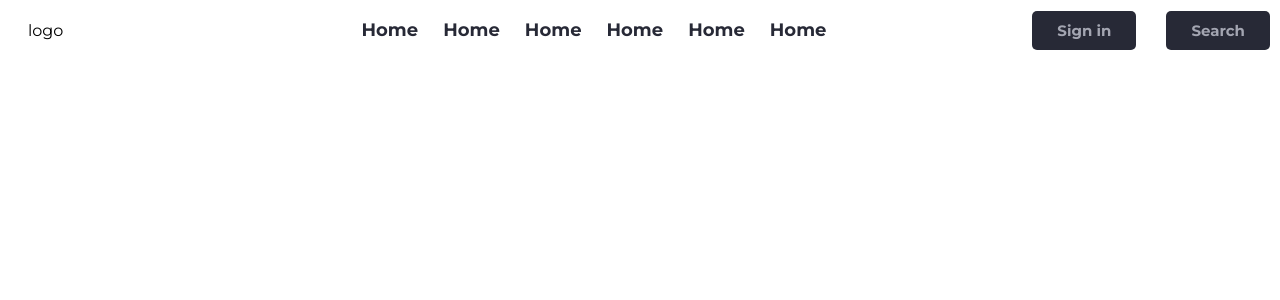
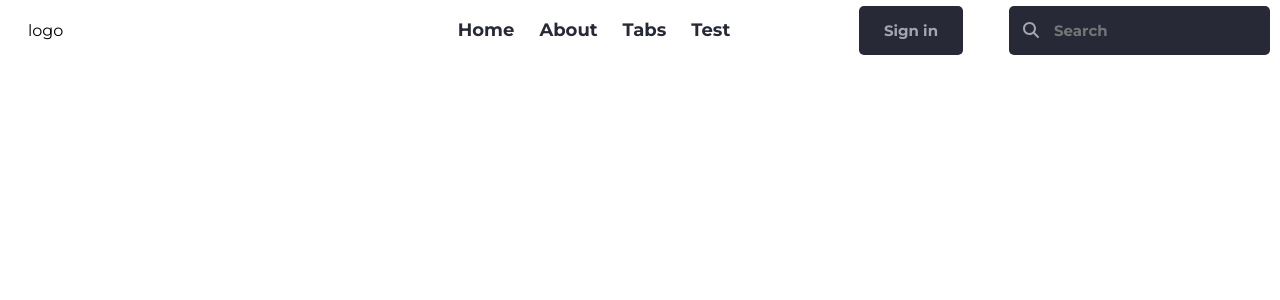
Before and after one commit to CactusNormal7/3b2-next, a Next.js app: page / in a window 1280 px wide. Shown: the top 300 px of the page. Built offline with nearby package versions, Linux system fonts and the light colour scheme; no server answers.

Commit message:
feat(navbar): :sparkles: update style
create style for buttons / links / placement and handle sign in / signed in

```diff
--- a/package.json
+++ b/package.json
@@ -12,10 +12,14 @@
     "@auth/core": "^0.37.0",
     "@clerk/nextjs": "^6.10.2",
     "@convex-dev/auth": "^0.0.80",
+    "@fortawesome/fontawesome-svg-core": "^6.7.2",
+    "@fortawesome/free-solid-svg-icons": "^6.7.2",
+    "@fortawesome/react-fontawesome": "^0.2.2",
     "convex": "^1.18.2",
     "next": "15.1.5",
     "react": "^19.0.0",
     "react-dom": "^19.0.0",
+    "sass": "^1.83.4",
     "svix": "^1.45.1"
   },
   "devDependencies": {
--- a/src/app/layout.tsx
+++ b/src/app/layout.tsx
@@ -1,7 +1,11 @@
 import type { Metadata } from "next";
 import { Geist, Geist_Mono } from "next/font/google";
-import "../styles/globals.css"
+import "../styles/globals.scss"
 import { ConvexClientProvider } from "./ConvexClientProvider";
+
+import '@fortawesome/fontawesome-svg-core/styles.css'
+import { config } from '@fortawesome/fontawesome-svg-core'
+config.autoAddCss = false
 
 const geistSans = Geist({
   variable: "--font-geist-sans",
--- a/src/app/page.tsx
+++ b/src/app/page.tsx
@@ -4,6 +4,7 @@ import { useConvexAuth, useQuery } from "convex/react";
 import { api } from "../../convex/_generated/api";
 import { SignInButton, SignOutButton, useUser } from "@clerk/nextjs";
 import Navbar from "@/components/Navbar";
+
 
 
 export default function Home() {
--- a/src/components/Navbar.tsx
+++ b/src/components/Navbar.tsx
@@ -6,9 +6,18 @@ import "../styles/Navbar.css";
 import { SignInButton, SignOutButton, UserButton, UserProfile, useUser } from "@clerk/nextjs";
 import { useConvexAuth } from "convex/react";
 
+import { FontAwesomeIcon } from '@fortawesome/react-fontawesome'
+import { faMagnifyingGlass, faThumbsUp } from '@fortawesome/free-solid-svg-icons'
+
 const Navbar = () => {
   const { user, isLoaded } = useUser();
   const { isLoading, isAuthenticated } = useConvexAuth();
+
+  const userButtonAppearance = {
+    elements: {
+      userButtonAvatarBox: "width: 120px; height: 120px",
+    },
+  };
 
   return (
     <>
@@ -18,32 +27,47 @@ const Navbar = () => {
 
           <div className="nav-link-div">
             <Link className="navbar-link" href="/">Home</Link>
-            <Link className="navbar-link" href="/">Home</Link>
-            <Link className="navbar-link" href="/">Home</Link>
-            <Link className="navbar-link" href="/">Home</Link>
-            <Link className="navbar-link" href="/">Home</Link>
-            <Link className="navbar-link" href="/">Home</Link>
+            <Link className="navbar-link" href="/">About</Link>
+            <Link className="navbar-link" href="/">Tabs</Link>
+            <Link className="navbar-link" href="/">Test</Link>
           </div>
 
           <section className="nav-button-div">
+
             {(isLoaded && !isLoading) ? (
               !isAuthenticated ? (<>
-                <SignInButton>
+                <SignInButton mode="modal">
                   <button className="basic-button">Sign in</button>
                 </SignInButton>
               </>) : (
                 <>
-                  <UserButton ></UserButton >
                 </>
               )
             ) : (
               <>
-                <span>ratio</span>
+                <span></span>
               </>
             )}
-            <button className="basic-button">Search</button>
+
+            <form>
+              <FontAwesomeIcon icon={faMagnifyingGlass} className="search-icon" />
+              <input id="navbar-input" className="basic-input" placeholder="Search" />
+            </form>
+
+            {(isLoaded && !isLoading) ? (
+              isAuthenticated ? (<>
+                <>
+                  <UserButton appearance={userButtonAppearance}></UserButton >
+                </>
+              </>) : (
+                <></>
+              )
+            ) : (
+              <>
+                <span></span>
+              </>
+            )}
           </section>
-
         </section>
       </div>
     </>
--- a/src/styles/Navbar.css
+++ b/src/styles/Navbar.css
@@ -1,19 +1,22 @@
 :root {
   --black: #272936;
   --white: #a3a5b1;
+  --green1 : #85bdbc;
+  --green2 : #beddd8;
+  --pink : #f0e5e1;
 }
 
 #navbar-main-div {
   width: 100vw;
   height: 60px;
   display: flex;
-  align-items: center; /* Centre verticalement */
+  align-items: center;
   padding: 0 20px;
-  position: relative; /* Permet le centrage absolu */
+  position: relative;
 }
 
 #main-content {
-  flex: 1; /* Prend tout l'espace à gauche */
+  flex: 1;
   background-color: white;
   padding: 8px;
 }
@@ -22,7 +25,7 @@
   display: flex;
   margin-right: 30px;
   align-items: center;
-  gap: 20px; /* Ajuste l’espace entre les boutons */
+  gap: 20px;
 }
 
 #stucked-right-part.item {
@@ -53,7 +56,7 @@
 .nav-link-div {
   position: absolute;
   left: 45%;
-  transform: translateX(-50%); /* Centre horizontalement */
+  transform: translateX(-50%);
   display: flex;
   flex-direction: row;
   gap: 25px;
--- a/src/styles/globals.css
+++ /dev/null
@@ -1,31 +0,0 @@
-@import url('https://fonts.googleapis.com/css2?family=Montserrat:ital,wght@0,100..900;1,100..900&display=swap');
-
-:root {
-    --black: #272936;
-    --white: #a3a5b1;
-}
-
-/* black : var(--black) */
-/* white : var(--white) */
-* {
-    padding: 0px;
-    margin: 0px;
-    font-family: 'Montserrat', sans-serif;
-}
-
-.basic-button {
-    padding: 10px 25px 10px 25px;
-    background-color: var(--black);
-    border: 0px solid;
-    font-size: 15px;
-    color: var(--white);
-    font-weight: bolder;
-    border-radius: 5px;
-    box-shadow: none;
-    transition: 0.14s ease;
-    box-sizing: border-box;
-}
-
-.basic-button:hover {
-    padding: 10px 35px 10px 35px;
-}
--- /dev/null
+++ b/src/styles/globals.scss
@@ -0,0 +1,75 @@
+@import url('https://fonts.googleapis.com/css2?family=Montserrat:ital,wght@0,100..900;1,100..900&display=swap');
+
+:root {
+    --black: #272936;
+    --white: #a3a5b1;
+    --green1: #85bdbc;
+    --green2: #beddd8;
+    --pink: #f0e5e1;
+}
+
+/* black : var(--black) */
+/* white : var(--white) */
+
+* {
+    padding: 0px;
+    margin: 0px;
+    font-family: 'Montserrat', sans-serif;
+}
+
+.basic-button {
+    padding: 10px 25px 10px 25px;
+    background-color: var(--black);
+    border: 0px solid;
+    font-size: 15px;
+    color: var(--white);
+    font-weight: bolder;
+    border-radius: 5px;
+    box-shadow: none;
+    transition: 0.14s ease;
+    box-sizing: border-box;
+}
+
+.basic-button:hover {
+    padding: 10px 35px 10px 35px;
+}
+
+.basic-input {
+    padding: 15px 25px 15px 45px;
+    background-color: var(--black);
+    border: 0px solid;
+    font-size: 15px;
+    color: var(--white);
+    font-weight: bolder;
+    width: auto;
+    border-radius: 5px;
+    box-shadow: none;
+    transition: 0.14s ease;
+    box-sizing: border-box;
+}
+
+.basic-input:hover {
+    padding: 15px 35px 15px 35px;
+}
+
+.basic-button:active {
+    transform: scale(0.8);
+    transition: transform 0.1s ease;
+}
+
+//TODO ça ne marche pas sur l'icone quand je clique
+.basic-input:active {
+    transition: transform 0.1s ease;
+    transform: scale(0.9);
+}
+
+.search-icon {
+    color: var(--white);
+    transform: translateX(30px);
+}
+
+// clerk style
+.cl-avatarBox {
+    width: 2.75rem;
+    height: 2.75rem;
+}
```
Also changed, not shown: 1 other file (tests, documents, lock files or other folders).
